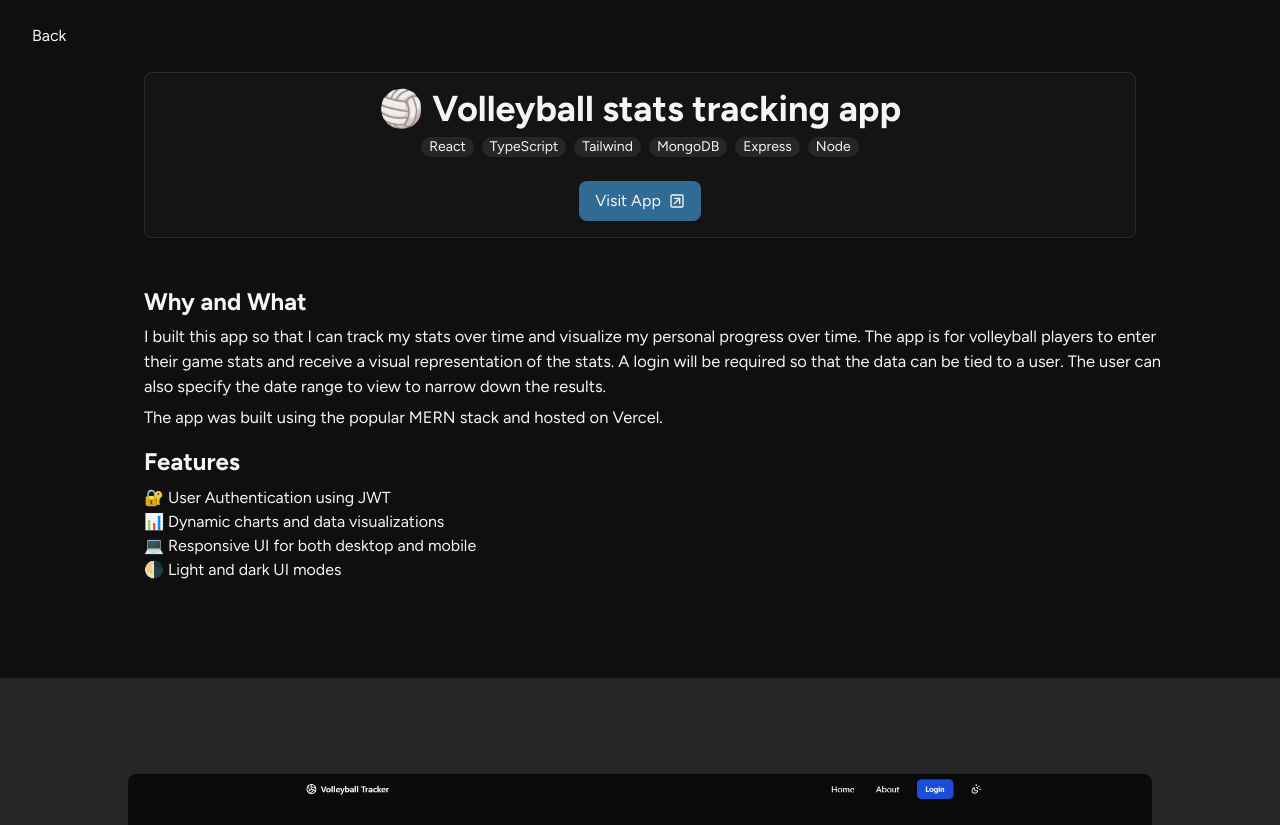
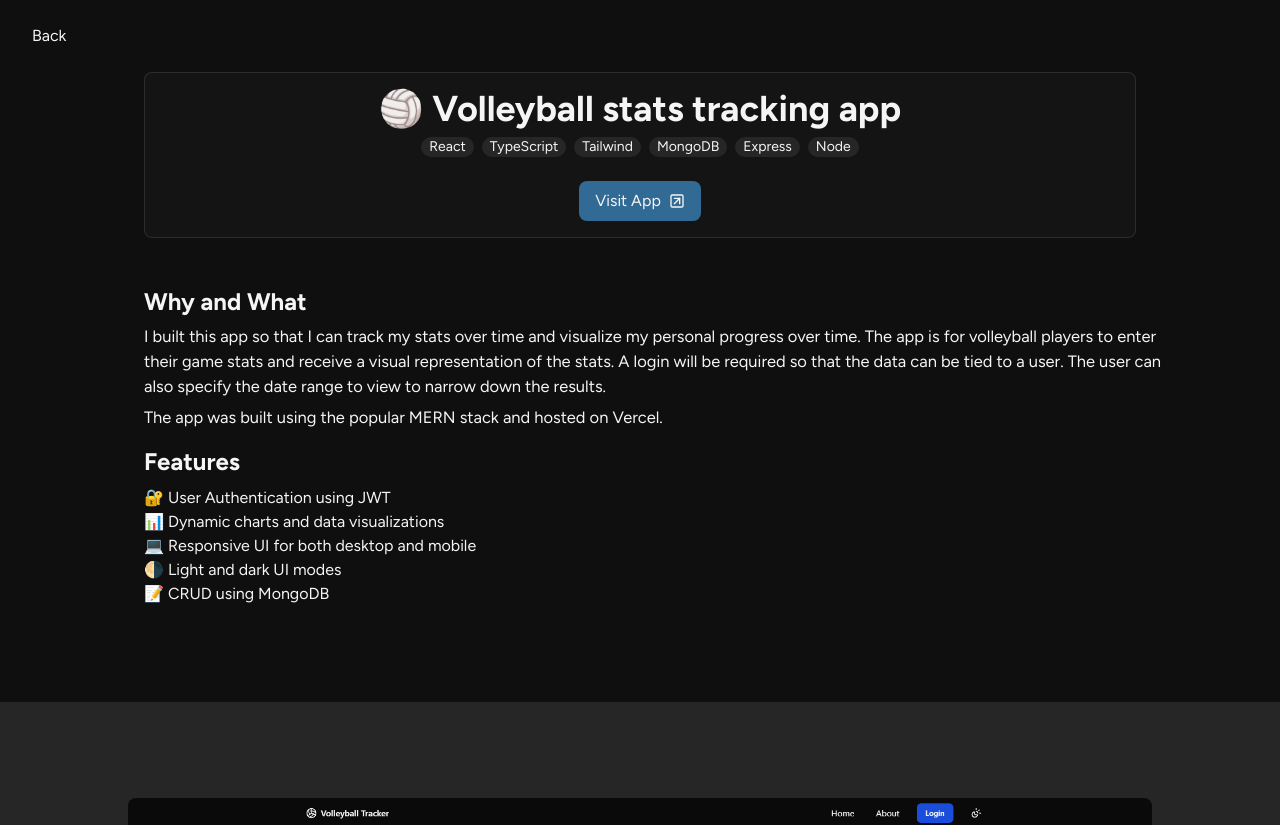
Before and after one commit to mrdude8391/branflakes, a React (Vite) app: page /volley in a window 1280 px wide. Shown: the top 825 px of the page. Built offline with nearby package versions, Linux system fonts and the light colour scheme.

Commit message:
Features line

```diff
--- a/src/pages/portfolio/VolleyApp.tsx
+++ b/src/pages/portfolio/VolleyApp.tsx
@@ -56,6 +56,7 @@ const VolleyApp = () => {
             <p>📊 Dynamic charts and data visualizations</p>
             <p>💻 Responsive UI for both desktop and mobile</p>
             <p>🌗 Light and dark UI modes</p>
+            <p>📝 CRUD using MongoDB</p>
           </div>
         </div>
       </div>
```
